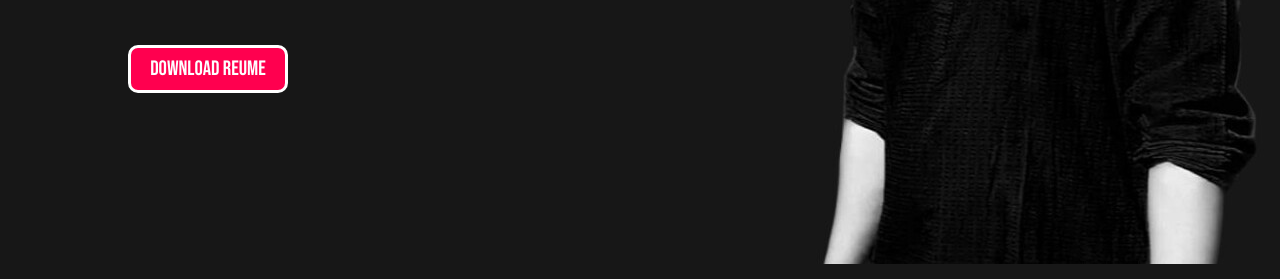
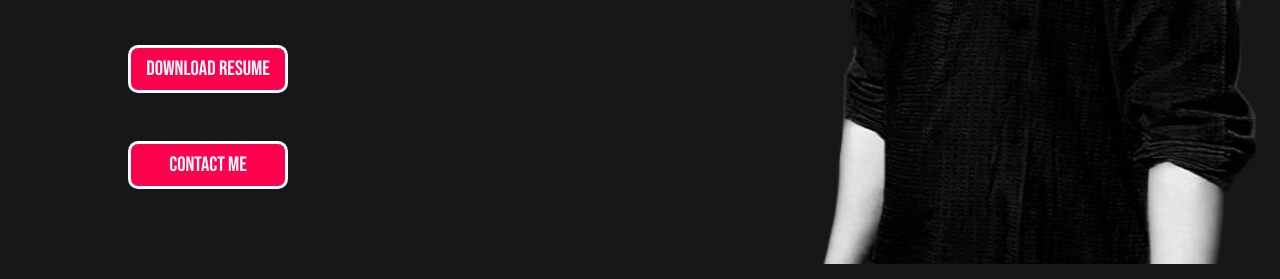
Before and after one commit to anirban-dec/MyPortfolio, a plain HTML site: page index.html in a window 1280 px wide. Shown: the part 558-837 px from the top of the page. Drawn offline with Linux system fonts and the light colour scheme; a web font is replaced by a local one.

Commit message:
Update index.html

```diff
--- a/index.html
+++ b/index.html
@@ -24,7 +24,7 @@
                     <li><a href="contact.html">Contact</a></li>
                 </ul>
                 <div id="mobile">
-                    <p>>>></p>
+                    <p></p>
                 </div>
             </nav>
 
@@ -37,7 +37,10 @@
                         <p class="htp2">Welcome to my <span style="color: #ff004f;">Portfolio</span></p>
                     </div>
                     <div class="resume">
-                        <a href="resume.pdf" download="resume.pdf">download reume</a>
+                        <a href="resume.pdf" download="resume.pdf">download resume</a>
+                    </div>
+                <div class="resume">
+                        <a href="contact.html">Contact Me</a>
                     </div>
                 </div>
                 <div>
```
